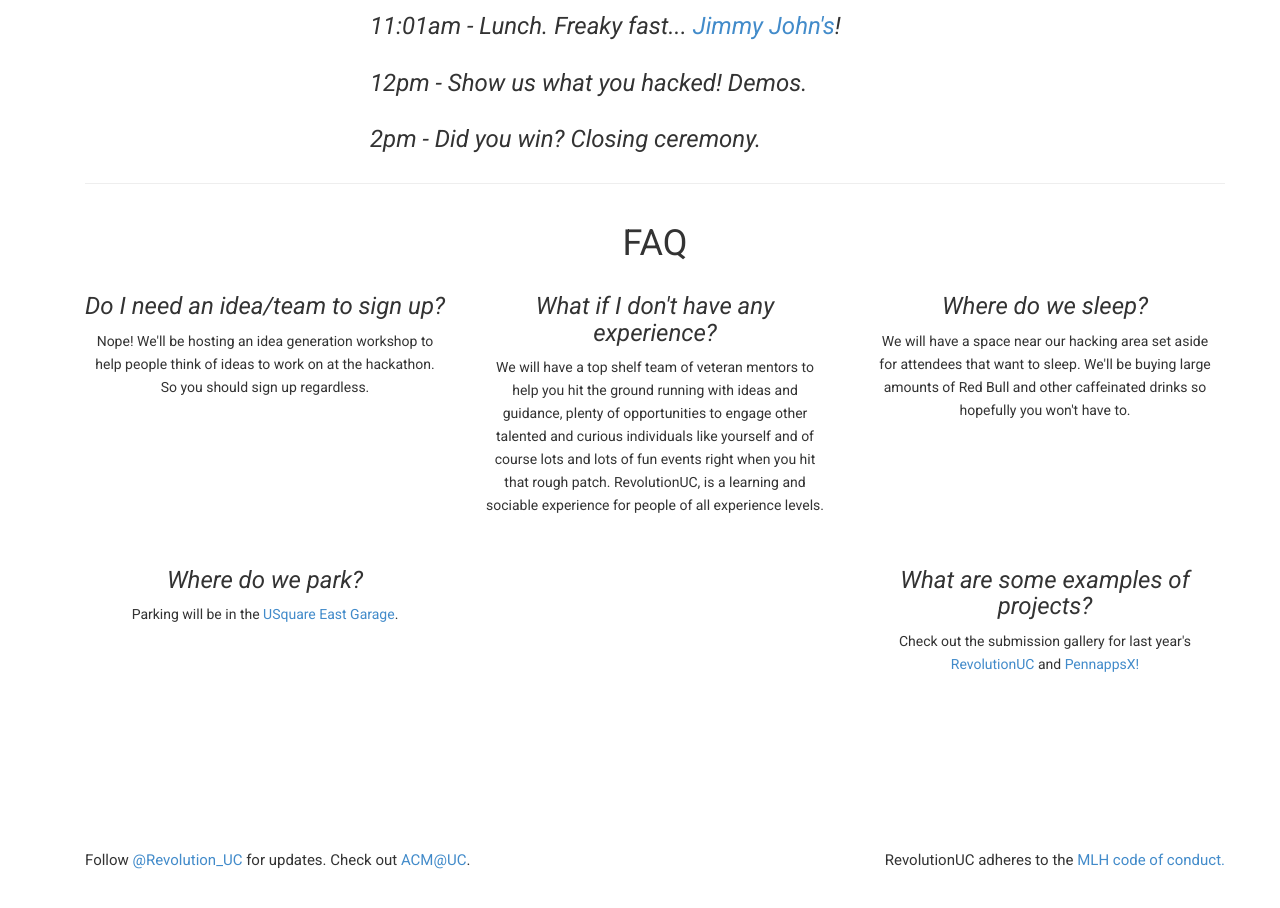
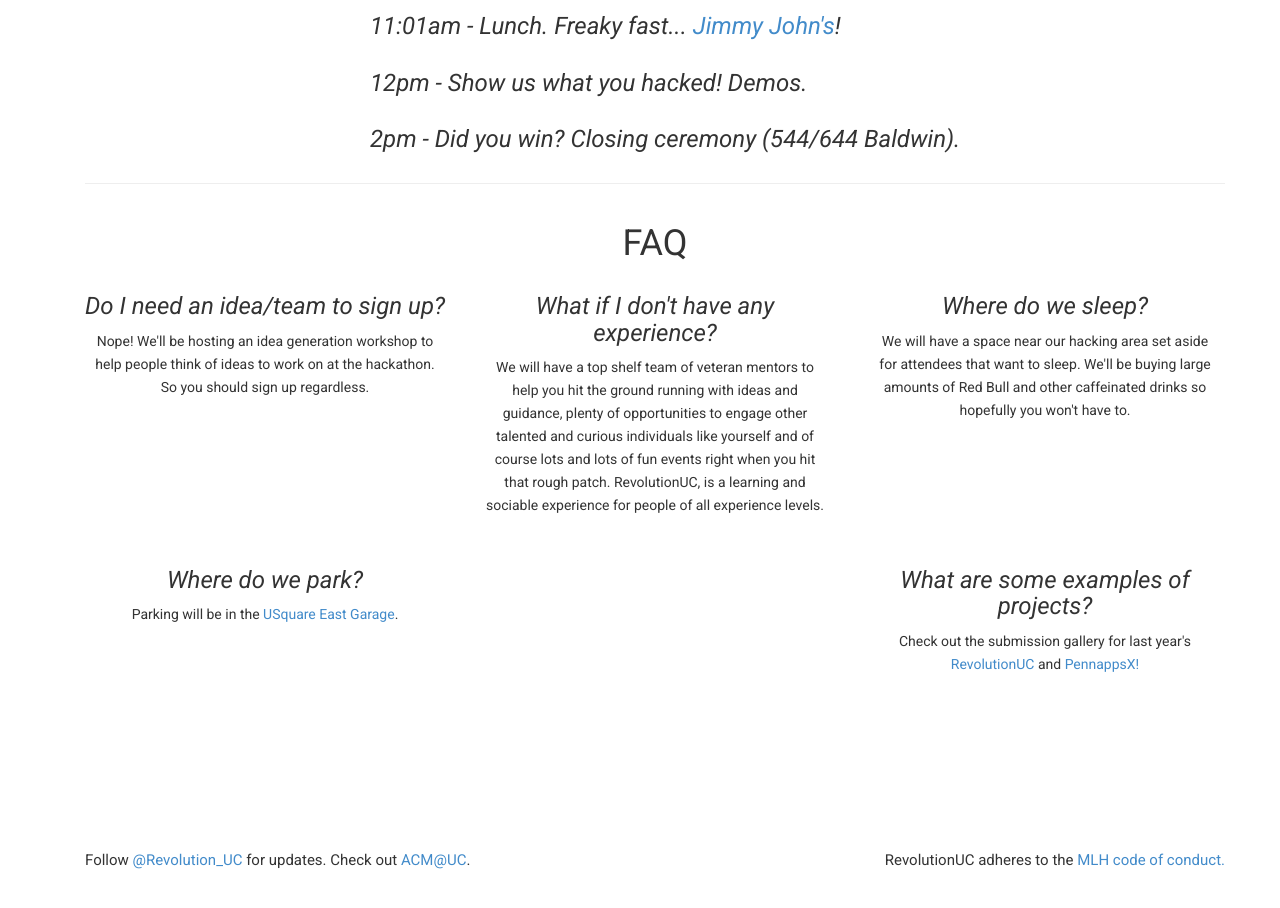
Before and after one commit to probably-carly/RevolutionUC-F2014, a website: page public/index.html in a window 1280 px wide. Shown: the part 4640-5548 px from the top of the page. Drawn offline with Linux system fonts and the light colour scheme; a script that the page names is missing.

Commit message:
add room to last scheduled item

```diff
--- a/public/index.html
+++ b/public/index.html
@@ -409,7 +409,7 @@
   <div class="row">
     <div class="col-sm-3" style="opacity: 0; background-color: black;"></div>
     <div class="col-sm-9">
-      <h3>2pm - Did you win? Closing ceremony.</h3>
+      <h3>2pm - Did you win? Closing ceremony (544/644 Baldwin).</h3>
     </div>
   </div>
 </div>
```
